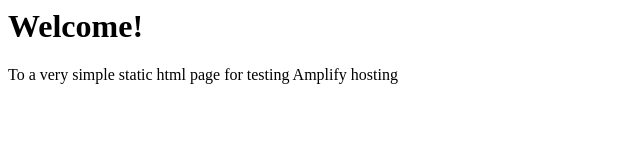
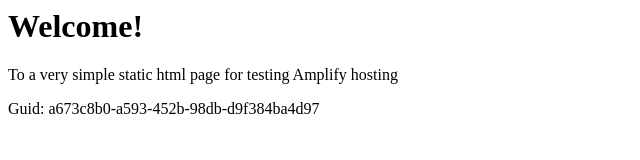
Before and after one commit to aws-aemilia-cmh/Github-PR-Commit-Integration-Test-DoNotTouch-Gith-OKSLNVO2-v1-prod-us-east-2, a website: page src/index.html in a window 1280 px wide. Shown: the whole page, without its empty margins (0-640 px from the left). Drawn offline with Linux system fonts and the light colour scheme.

Commit message:
commit from integ tests

```diff
--- a/src/index.html
+++ b/src/index.html
@@ -1,3 +1,5 @@
+
+
 <html lang="en">
 
 <head>
@@ -10,6 +12,6 @@
 <body>
     <h1>Welcome!</h1>
     <p>To a very simple static html page for testing Amplify hosting</p>
-</body>
+    <p>Guid: a673c8b0-a593-452b-98db-d9f384ba4d97</p></body>
 
 </html>
```
